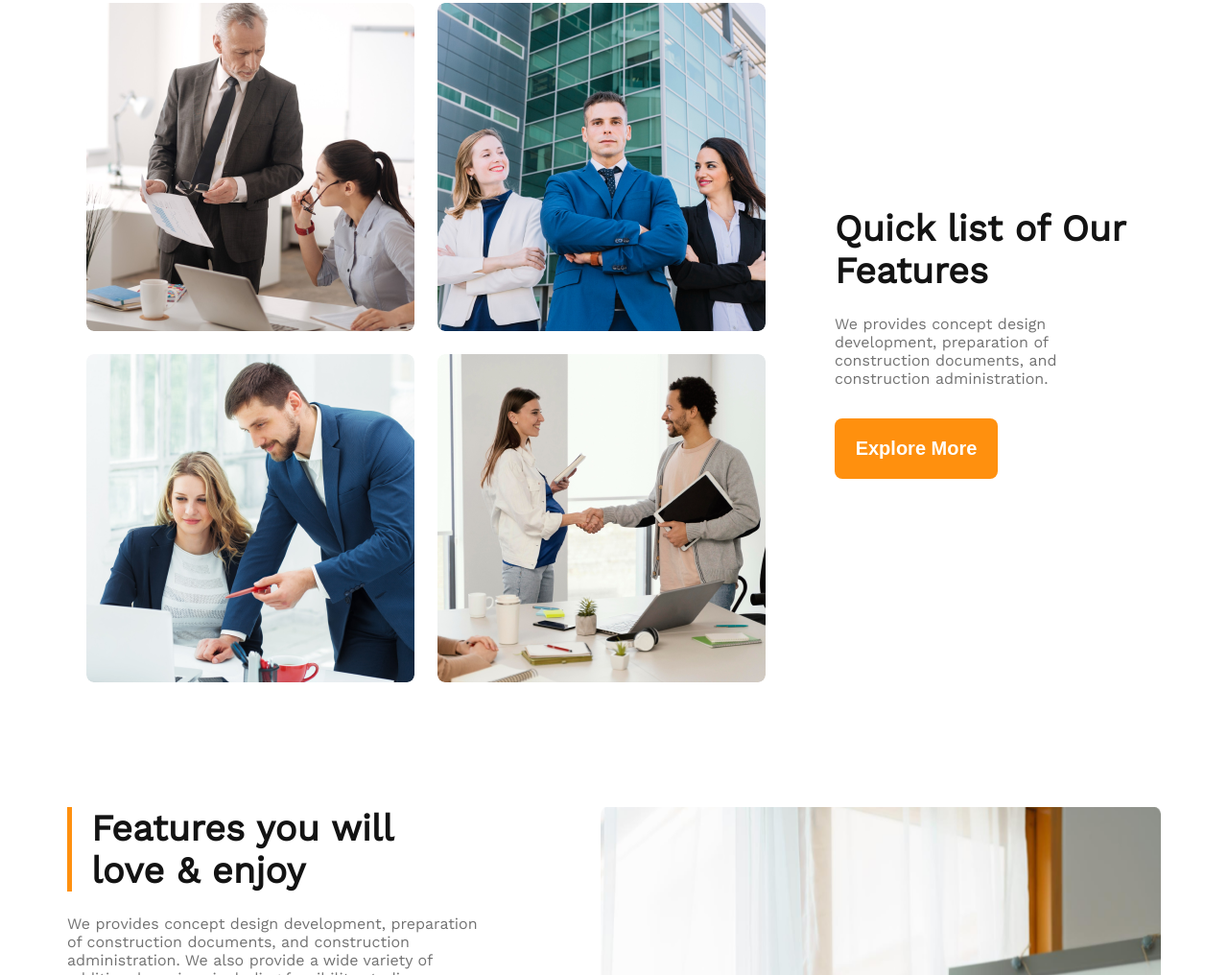
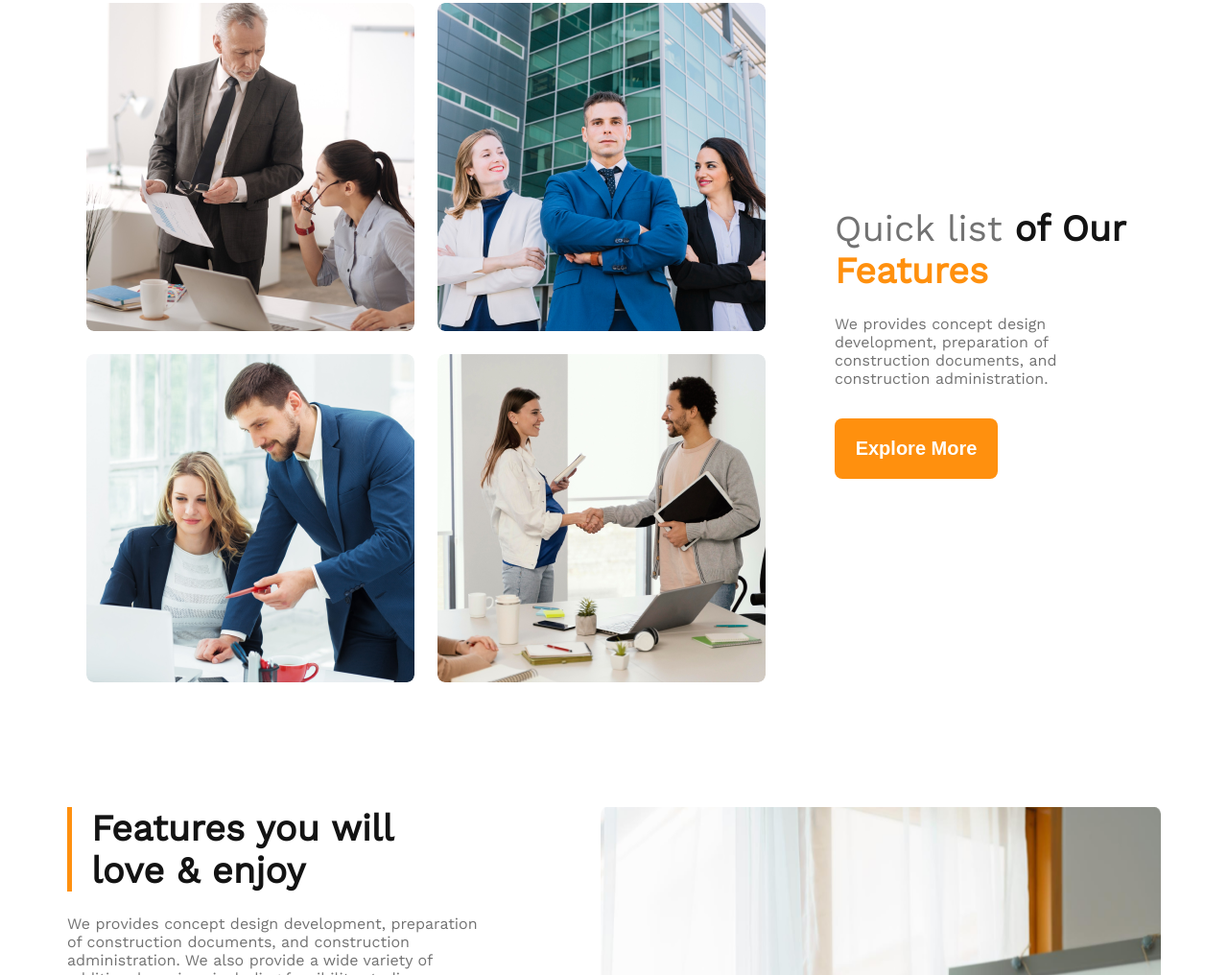
Before and after one commit to Nasim043/architects, a plain HTML site: page index.html in a window 1280 px wide. Shown: the part 1267-2283 px from the top of the page at 96% size. Drawn offline with nearby package versions, Linux system fonts and the light colour scheme.

Commit message:
section title color change

```diff
--- a/index.html
+++ b/index.html
@@ -68,7 +68,10 @@
             <img src="images/team4.png" alt="" />
           </div>
           <div class="gallery-info">
-            <div class="section-title">Quick list of Our Features</div>
+            <div class="section-title">
+              <span id="quick">Quick list</span> of Our
+              <span id="feature">Features</span>
+            </div>
             <div class="section-details">
               We provides concept design development, preparation of
               construction documents, and construction administration.
--- a/styles/style.css
+++ b/styles/style.css
@@ -127,6 +127,13 @@ nav li {
   font-size: 38px;
   margin-bottom: 24px;
   color: var(--color-dark);
+}
+#quick {
+  font-weight: 500;
+  color: var(--color-dark3);
+}
+#feature {
+  color: var(--color-btn);
 }
 .features {
   width: 1140px;
@@ -336,6 +343,9 @@ form {
     font-size: 35px;
     margin-bottom: 15px;
   }
+  #quick {
+    font-weight: 400;
+  }
   .section-details {
     font-size: 15px;
     margin-bottom: 20px;
```
